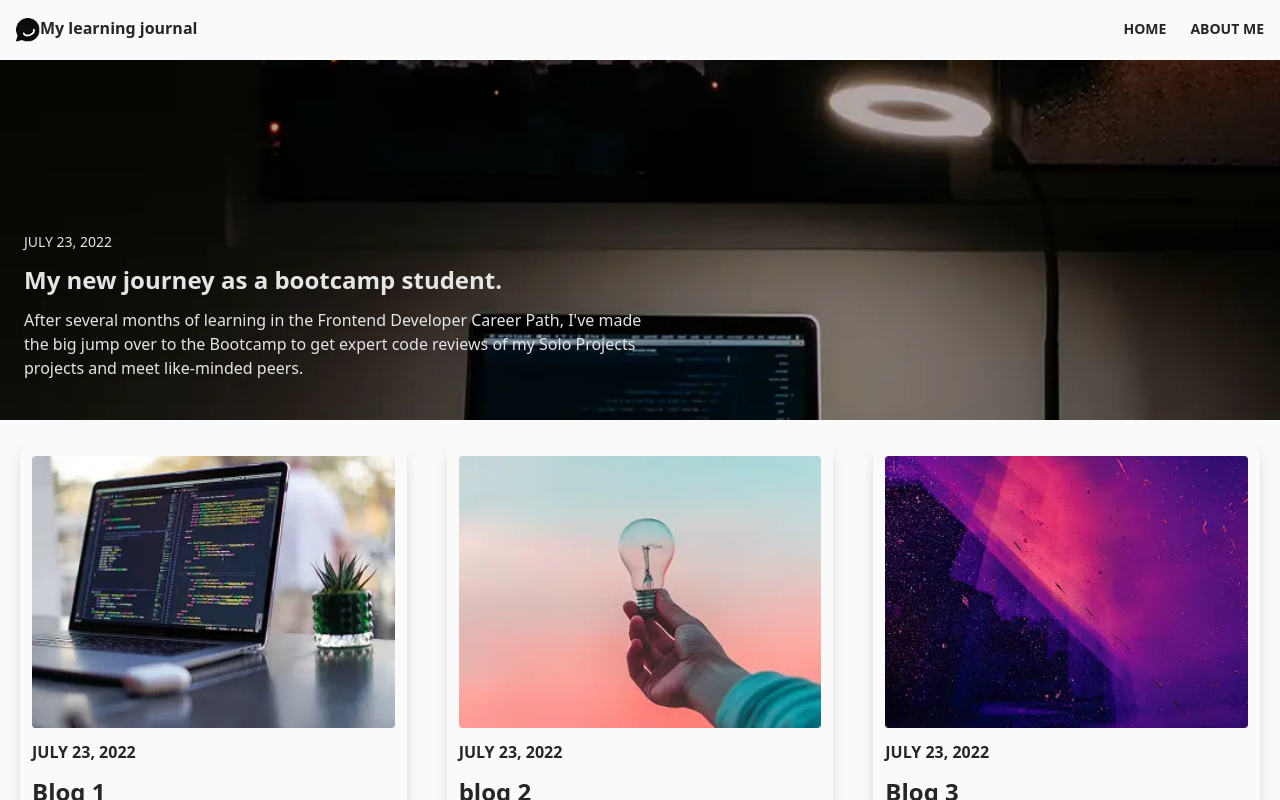
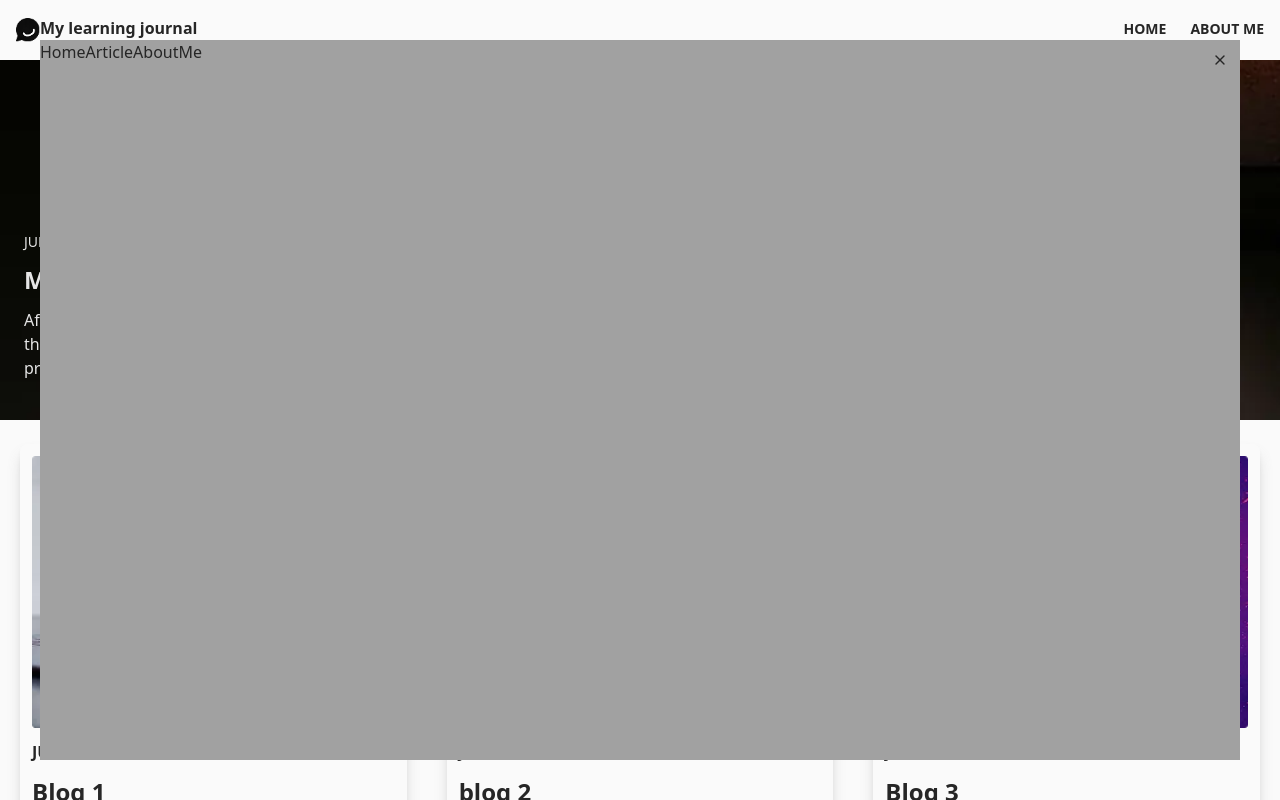
Before and after one commit to gyo82v/scrimba-learning-journal, a React (Vite) app: page / in a window 1280 px wide. Shown: the top 800 px of the page. Built offline with nearby package versions, Linux system fonts and the light colour scheme.

Commit message:
Added Nav.jsx

```diff
--- a/src/App.jsx
+++ b/src/App.jsx
@@ -1,4 +1,5 @@
 import {createBrowserRouter, createRoutesFromElements, Route, RouterProvider} from "react-router-dom"
+import { useState } from "react"
 
 import Layout from "./components/header-footer/Layout"
 import Home from "./pages/Home"
@@ -6,12 +7,15 @@ import AboutMe from "./pages/AboutMe"
 import Article from "./pages/Article"
 
 function App() {
+  const [open, setOpen] = useState(true)
+
+  const handleOpen = () => setOpen(o => !o)
 
   const router = createBrowserRouter(createRoutesFromElements(
-    <Route element={<Layout />}>
-      <Route path="/" element={<Home />} />
-      <Route path="article" element={<Article />} />
-      <Route path="aboutMe" element={<AboutMe />} />
+    <Route element={<Layout open={open} setOpen={setOpen} />}>
+      <Route path="/" element={<Home open={open} />} />
+      <Route path="article" element={<Article open={open}/>} />
+      <Route path="aboutMe" element={<AboutMe open={open} />} />
     </Route>
   ))
 
--- /dev/null
+++ b/src/components/Nav.jsx
@@ -0,0 +1,24 @@
+import { Link } from "react-router-dom"
+import { FiX } from "react-icons/fi";
+import { AiOutlineClose } from "react-icons/ai";
+import { MdClose } from "react-icons/md";
+import { IoMdClose } from "react-icons/io";
+
+export default function Nav(){
+    const container = `fixed top-10 bottom-10 left-10 right-10
+                bg-neutral-400
+                flex flex-col`
+    const nav = ``
+    const link = ``
+    const btn = `absolute top-3 right-3`
+    return(
+        <nav className={container}>
+            <button className={btn}><FiX /></button>
+            <nav className={nav}>
+                <Link to="/" className={link}>Home</Link>
+                <Link to="/article" className={link}>Article</Link>
+                <Link to="/aboutMe" className={link}>AboutMe</Link>
+            </nav>
+        </nav>
+    )
+}
--- a/src/components/header-footer/header.jsx
+++ b/src/components/header-footer/header.jsx
@@ -1,4 +1,5 @@
 import { NavLink } from "react-router-dom";
+import { FaBars } from "react-icons/fa";
 import logo from "../../images/logo.webp"
 
 export default function Header(){
--- a/src/pages/AboutMe.jsx
+++ b/src/pages/AboutMe.jsx
@@ -2,8 +2,9 @@ import {data} from "../data"
 import Post from "../components/Post"
 import Desc from "../components/Desc"
 import avatar from "../images/avatar.png"
+import Nav from "../components/Nav"
 
-export default function AboutMe(){
+export default function AboutMe({open}){
     const img = `rounded-full w-48 h-48 shadow-lg shadow-neutral-800/30 `
     const subTitle = `text-center font-bold text-lg mt-14 mb-6`
 
@@ -33,6 +34,7 @@ export default function AboutMe(){
                      {postArray}
                   </div>
             </section>
+            {open && <Nav />}
         </div>
     )
 }
--- a/src/pages/Article.jsx
+++ b/src/pages/Article.jsx
@@ -2,8 +2,9 @@ import {data} from "../data"
 import articleImg from "../images/article-img.webp"
 import Post from "../components/Post"
 import Desc from "../components/Desc"
+import Nav from "../components/Nav"
 
-export default function Article(){
+export default function Article({open}){
     const img = `my-8 rounded-sm w-full h-90 md:h-[30rem]`
     const subTitle = `text-center font-bold text-lg mt-14 mb-6`
 
--- a/src/pages/Home.jsx
+++ b/src/pages/Home.jsx
@@ -1,9 +1,10 @@
 import {Link} from "react-router-dom"
 import articleImg from "../images/article-img.webp"
 import Post from "../components/Post"
+import Nav from "../components/Nav"
 import {data} from "../data"
 
-export default function Home(){
+export default function Home({open}){
     const section1 = `text-neutral-200 bg-cover bg-center mb-6 p-4
                        h-90 relative`
     const sectionPosts = `px-5 flex-col gap-10 md:grid md:grid-cols-3`
@@ -12,6 +13,7 @@ export default function Home(){
     const postArray = data.map(p => (
         <Post key={p.id} data={p} />
     ))
+    console.log(open)
     return(
         <div>
             <Link to="/article">
@@ -31,6 +33,7 @@ export default function Home(){
             <section className={sectionPosts}>
                {postArray}
             </section>
+            {open && <Nav />}
         </div>
     )
 }
```
